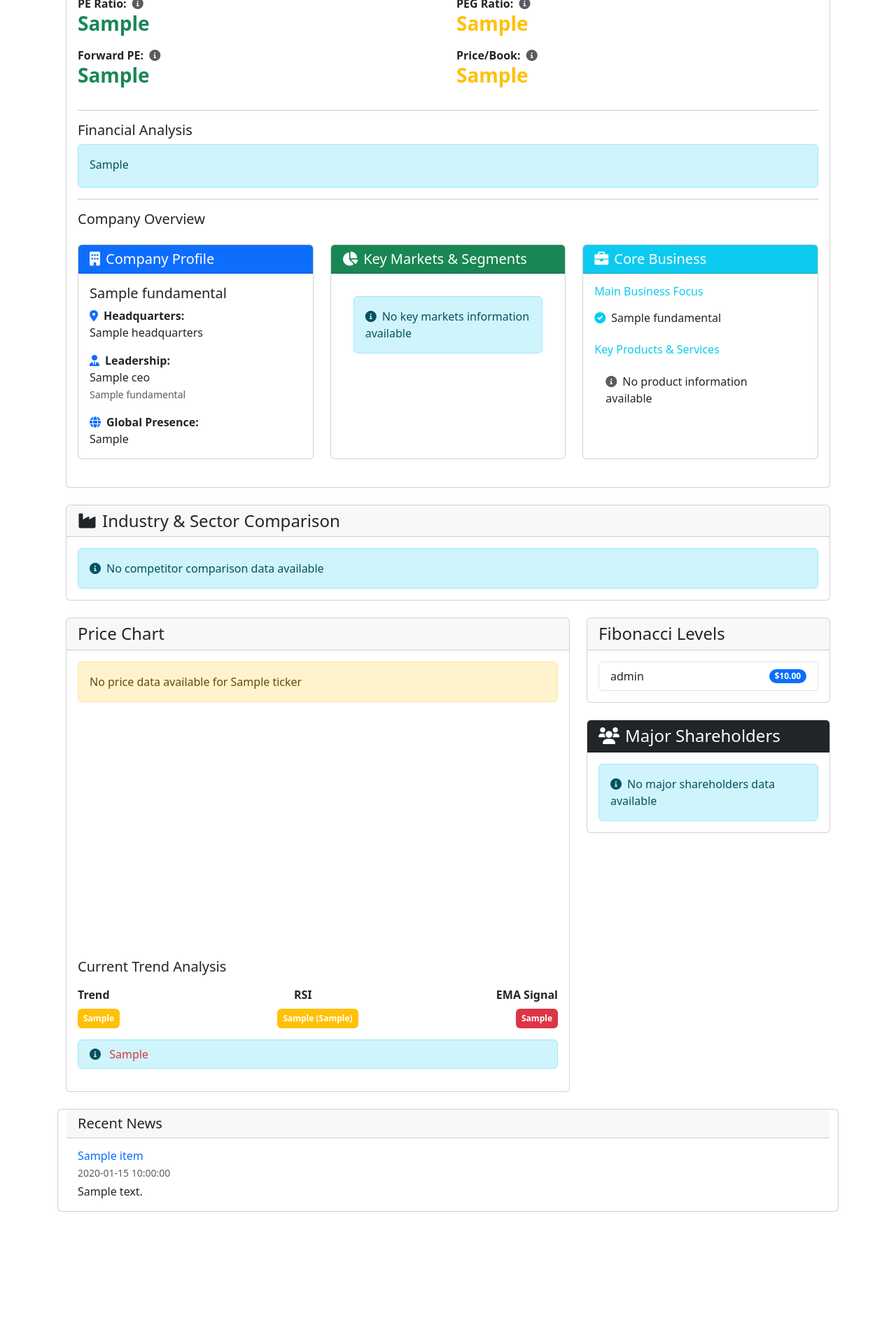
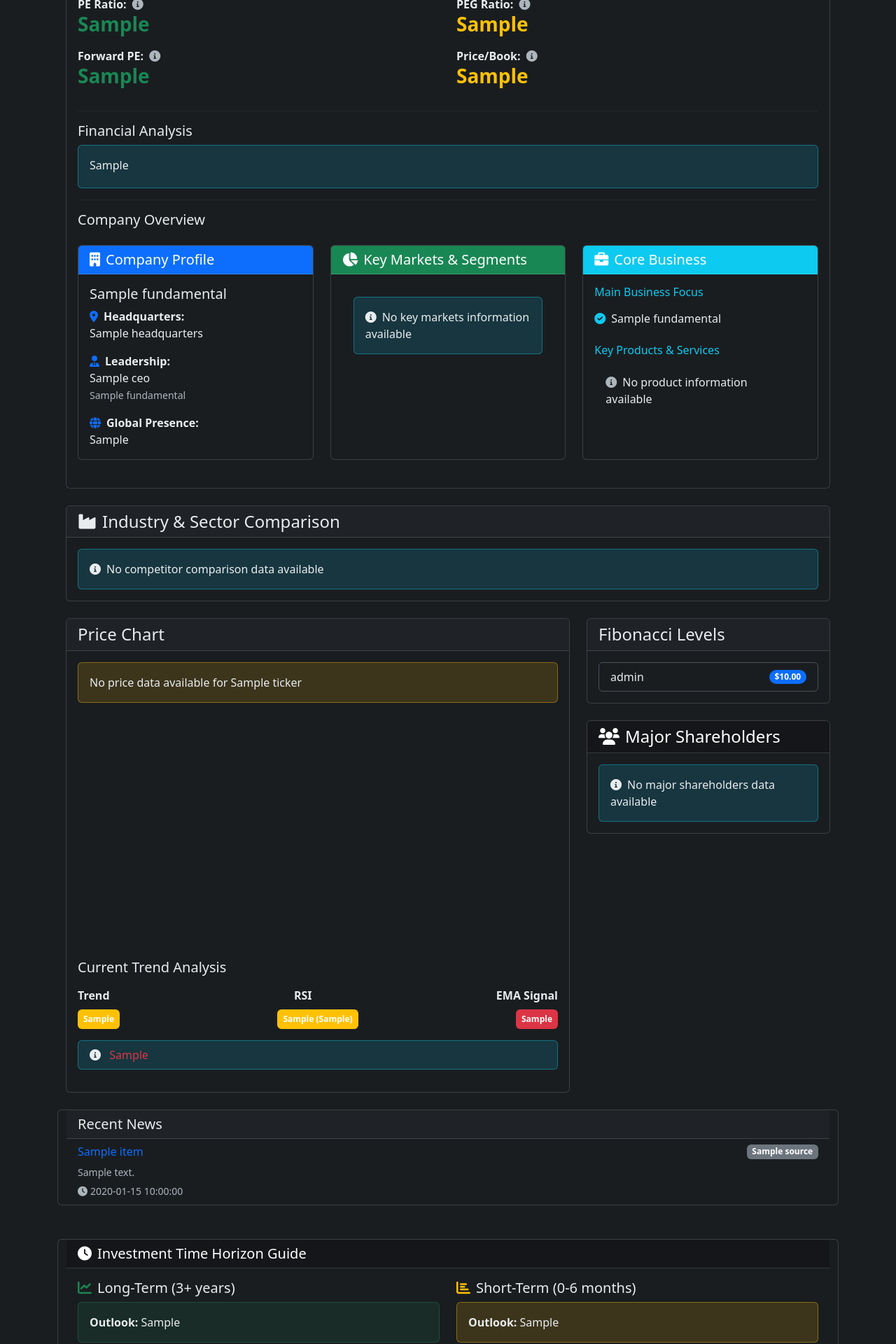
Before and after one commit to Sahilgulati2006/Stock-testing, a Flask app: template app/templates/analysis.html in a window 1280 px wide. Shown: the part 640-2560 px from the top of the page at 70% size. Before the commit the page ends 2371 px from the top, so only its background shows below. Run offline with Flask 3, Linux system fonts and the light colour scheme; the template is opened without the code that fills it: most values are stand-ins (such as "Sample title", 1, 10 or a date in 2020); some libraries are stand-ins or nearby versions.

Commit message:
news is working now

```diff
--- a/app/templates/analysis.html
+++ b/app/templates/analysis.html
@@ -425,23 +425,70 @@
             <div class="card-header">
                 <h5 class="mb-0">Recent News</h5>
             </div>
+            <div class="card-body p-0">
+                <div class="list-group list-group-flush">
+                    {% for item in news %}
+                    <div class="list-group-item">
+                        <div class="d-flex justify-content-between align-items-center mb-2">
+                            <h6 class="mb-0">
+                                <a href="{{ item.url }}" target="_blank" class="text-primary text-decoration-none">
+                                    {{ item.title }}
+                                </a>
+                            </h6>
+                            <span class="badge bg-secondary">{{ item.source if item.source is defined else 'News' }}</span>
+                        </div>
+                        <p class="mb-1 text-muted small">{{ item.description }}</p>
+                        <small class="text-muted">
+                            <i class="fas fa-clock me-1"></i>{{ item.published }}
+                        </small>
+                    </div>
+                    {% endfor %}
+                </div>
+            </div>
+        </div>
+
+        <!-- Investment Time Horizon Guide -->
+        <div class="card mt-4">
+            <div class="card-header bg-dark text-white">
+                <h5 class="mb-0">
+                    <i class="fas fa-clock me-2"></i>Investment Time Horizon Guide
+                </h5>
+            </div>
             <div class="card-body">
-                {% if news %}
-                    {% for item in news[:6] %}
-                        <div class="news-item">
-                            <h6 class="mb-1">
-                                <a href="{{ item.url }}" target="_blank" class="text-decoration-none">{{ item.title }}</a>
-                            </h6>
-                            <p class="mb-1 text-muted small">{{ item.published }}</p>
-                            <p class="mb-0">{{ item.description }}</p>
+                <div class="row">
+                    <div class="col-md-6">
+                        <div class="mb-4">
+                            <h5>
+                                <i class="fas fa-chart-line text-success me-2"></i>Long-Term (3+ years)
+                            </h5>
+                            <div class="alert alert-success">
+                                <p class="mb-0">
+                                    <strong>Outlook:</strong> {{ fundamentals.get('long_term_outlook', 'Strong growth potential in core markets and emerging technologies.') }}
+                                </p>
+                            </div>
                         </div>
-                        {% if not loop.last %}
-                            <hr class="my-3">
-                        {% endif %}
-                    {% endfor %}
-                {% else %}
-                    <p class="mb-0">No news available</p>
-                {% endif %}
+                    </div>
+                    <div class="col-md-6">
+                        <div class="mb-4">
+                            <h5>
+                                <i class="fas fa-chart-bar text-warning me-2"></i>Short-Term (0-6 months)
+                            </h5>
+                            <div class="alert alert-warning">
+                                <p class="mb-0">
+                                    <strong>Outlook:</strong> {{ fundamentals.get('short_term_outlook', 'May experience volatility due to market conditions and valuation metrics.') }}
+                                </p>
+                            </div>
+                        </div>
+                    </div>
+                </div>
+                <div class="mt-3">
+                    <h6 class="text-muted">
+                        <i class="fas fa-info-circle me-2"></i>Investment Consideration
+                    </h6>
+                    <p class="mb-0">
+                        Consider your investment goals, risk tolerance, and market conditions when deciding on your investment timeline. Past performance does not guarantee future results.
+                    </p>
+                </div>
             </div>
         </div>
         {% endif %}
--- a/app/templates/base.html
+++ b/app/templates/base.html
@@ -1,5 +1,5 @@
 <!DOCTYPE html>
-<html lang="en">
+<html lang="en" data-bs-theme="dark">
 <head>
     <meta charset="UTF-8">
     <meta name="viewport" content="width=device-width, initial-scale=1.0">
@@ -8,15 +8,99 @@
     <link href="https://cdnjs.cloudflare.com/ajax/libs/font-awesome/6.0.0/css/all.min.css" rel="stylesheet">
     <link rel="stylesheet" href="{{ url_for('static', filename='css/style.css') }}">
     <style>
+        :root {
+            --bs-body-bg: #1a1d20;
+            --bs-body-color: #e9ecef;
+            --bs-card-bg: #212529;
+            --bs-card-border-color: #2c3034;
+        }
+
+        body {
+            background-color: var(--bs-body-bg);
+            color: var(--bs-body-color);
+        }
+
+        .card {
+            background-color: var(--bs-card-bg);
+            border-color: var(--bs-card-border-color);
+        }
+
+        .card-header {
+            background-color: rgba(33, 37, 41, 0.8);
+            border-bottom-color: var(--bs-card-border-color);
+        }
+
+        .alert-info {
+            background-color: rgba(13, 202, 240, 0.15);
+            border-color: rgba(13, 202, 240, 0.4);
+            color: #e9ecef;
+        }
+
+        .alert-success {
+            background-color: rgba(25, 135, 84, 0.15);
+            border-color: rgba(25, 135, 84, 0.4);
+            color: #e9ecef;
+        }
+
+        .alert-warning {
+            background-color: rgba(255, 193, 7, 0.15);
+            border-color: rgba(255, 193, 7, 0.4);
+            color: #e9ecef;
+        }
+
+        .alert-danger {
+            background-color: rgba(220, 53, 69, 0.15);
+            border-color: rgba(220, 53, 69, 0.4);
+            color: #e9ecef;
+        }
+
+        .text-muted {
+            color: #adb5bd !important;
+        }
+
+        hr {
+            border-color: var(--bs-card-border-color);
+        }
+
         [data-bs-toggle="tooltip"] {
             cursor: help;
         }
+
         .info-icon {
             color: #6c757d;
             transition: color 0.2s;
         }
+
         .info-icon:hover {
             color: #0d6efd;
+        }
+
+        .display-4 {
+            color: #e9ecef;
+        }
+
+        .text-primary {
+            color: #0d6efd !important;
+        }
+
+        .text-success {
+            color: #198754 !important;
+        }
+
+        .text-warning {
+            color: #ffc107 !important;
+        }
+
+        .text-danger {
+            color: #dc3545 !important;
+        }
+
+        .bg-dark {
+            background-color: #141619 !important;
+        }
+
+        .navbar {
+            border-bottom: 1px solid var(--bs-card-border-color);
         }
     </style>
 </head>
@@ -49,6 +133,22 @@
                     html: true
                 });
             });
+
+            // Update Plotly charts to use dark theme
+            if (typeof Plotly !== 'undefined') {
+                var darkTemplate = {
+                    paper_bgcolor: '#1a1d20',
+                    plot_bgcolor: '#1a1d20',
+                    font: { color: '#e9ecef' },
+                    xaxis: { gridcolor: '#2c3034' },
+                    yaxis: { gridcolor: '#2c3034' }
+                };
+
+                var charts = document.querySelectorAll('[id^="chart-"]');
+                charts.forEach(function(chart) {
+                    Plotly.relayout(chart, darkTemplate);
+                });
+            }
         });
     </script>
     {% block scripts %}{% endblock %}
```
Also changed, not shown: app/stock_service.py (+149 -50 lines).
